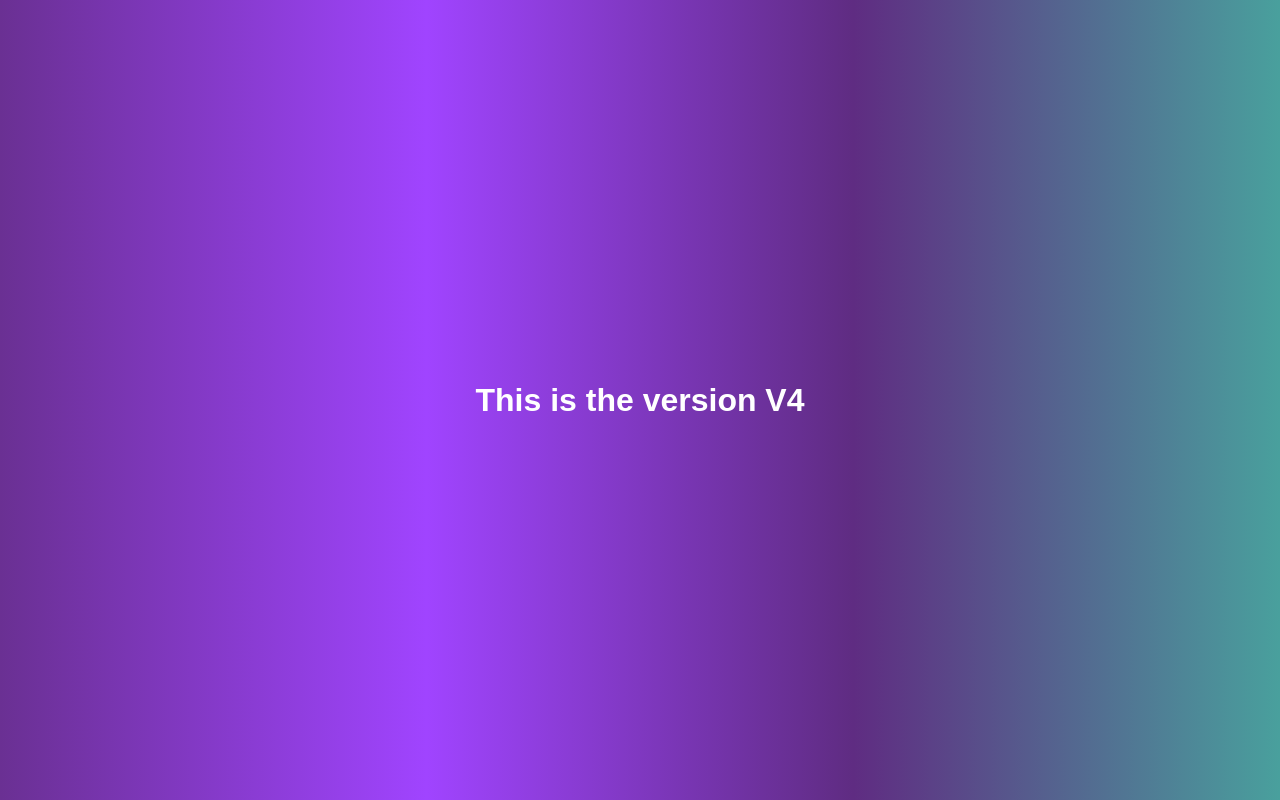
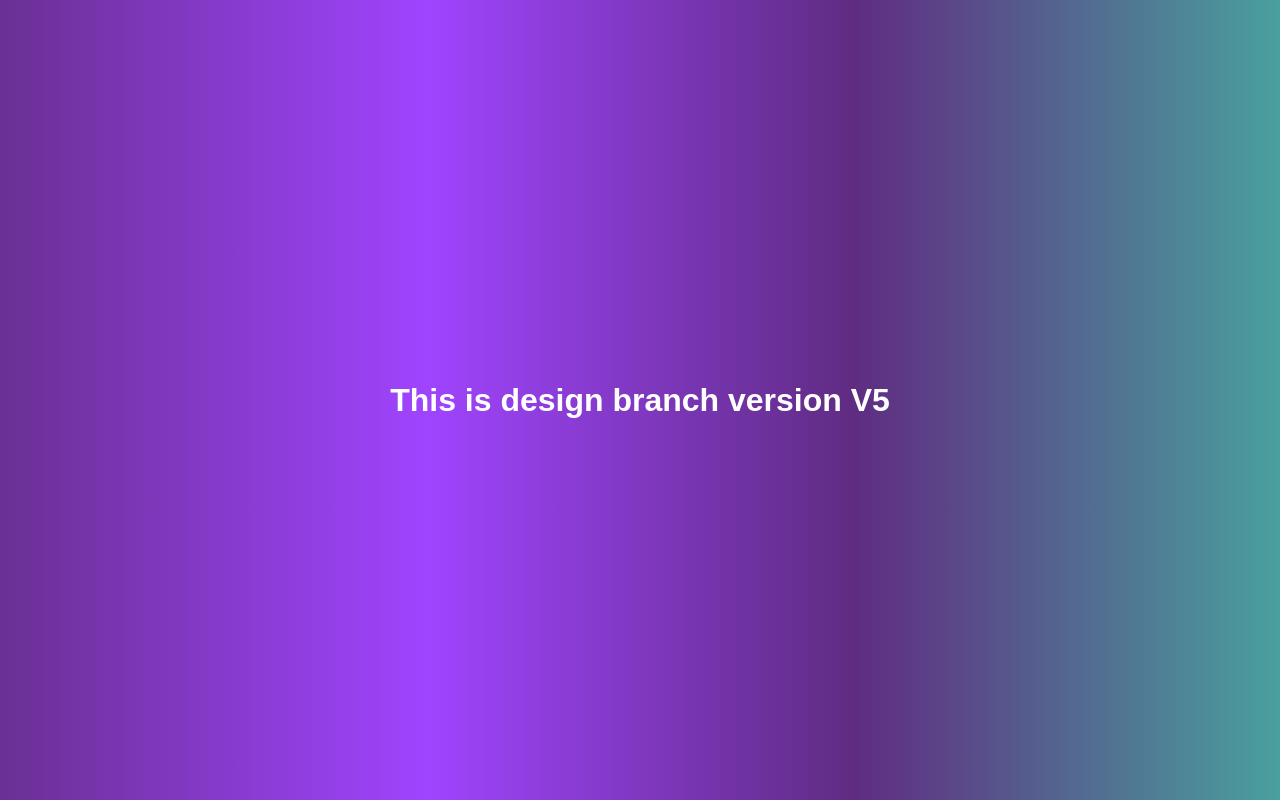
Before and after one commit to skr8176089/My_code, a plain HTML site: page index.html in a window 1280 px wide. Drawn offline with Linux system fonts and the light colour scheme.

Commit message:
Changed H1

```diff
--- a/index.html
+++ b/index.html
@@ -7,6 +7,6 @@
     <title>Document</title>
 </head>
 <body>
-    <h1>This is the version V4</h1>
+    <h1>This is design branch version V5</h1>
 </body>
 </html>
```
